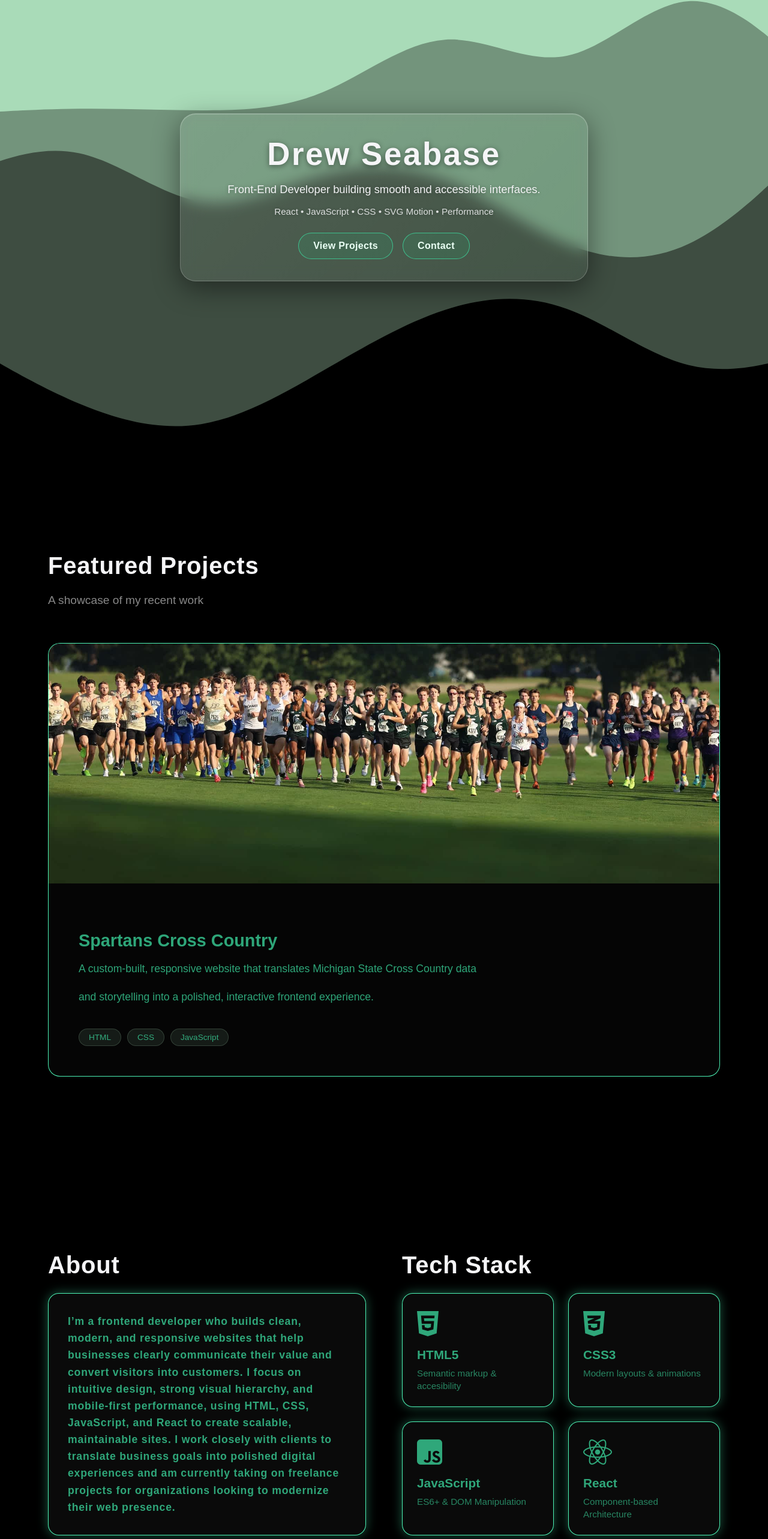
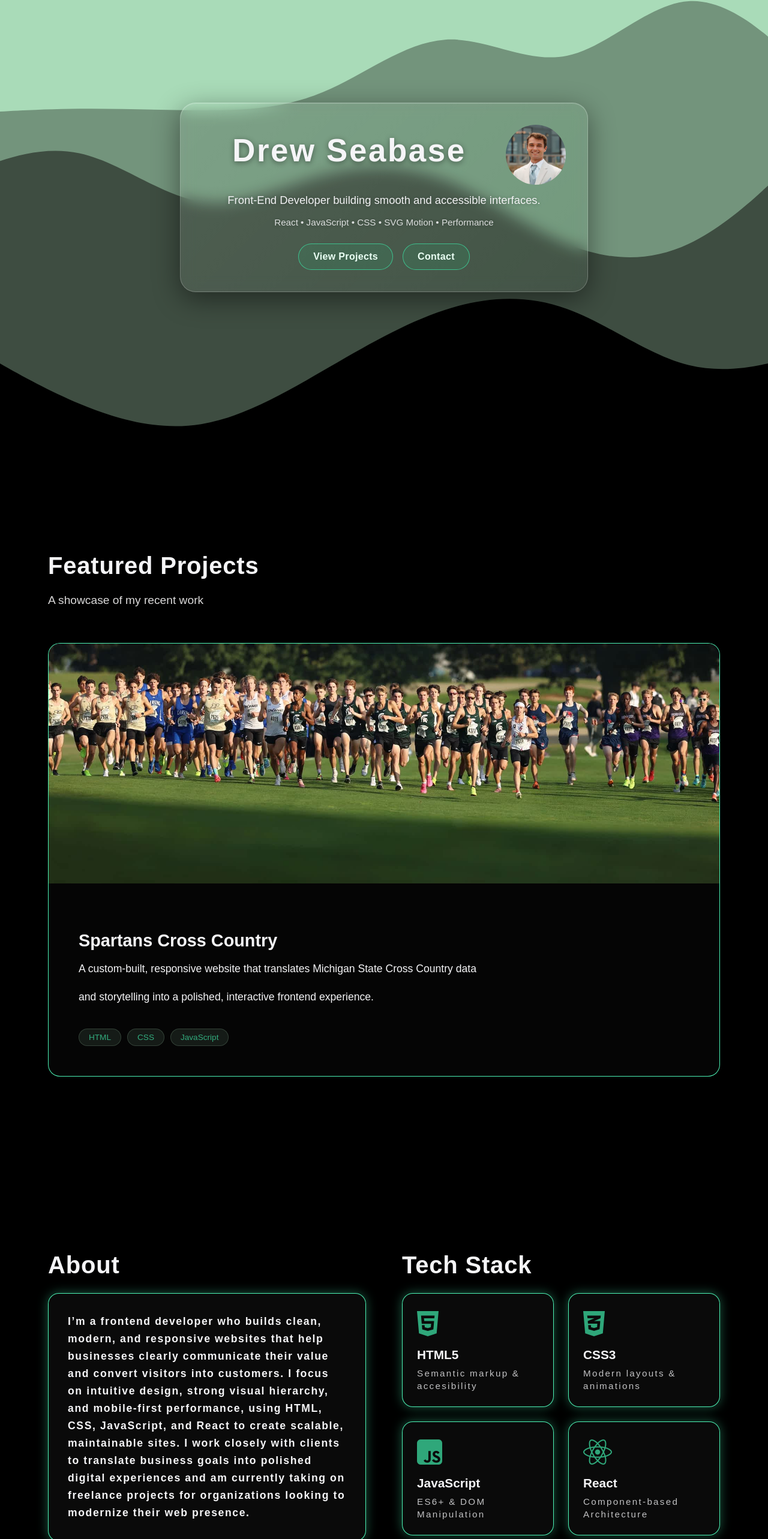
Before and after one commit to drewseabase/resume-portfolio, a React (Vite) app in the folder drew-portfolio/: page / in a window 1280 px wide. Shown: the part 71-2637 px from the top of the page at 60% size. Built offline with nearby package versions, Linux system fonts and the light colour scheme; a web font is replaced by a local one.

Commit message:
alright i think im good

```diff
--- a/drew-portfolio/src/components/Hero.jsx
+++ b/drew-portfolio/src/components/Hero.jsx
@@ -1,4 +1,5 @@
 import {useEffect, useRef} from "react";
+import profilePicture from "../assets/me-hero-256.jpg";
 
 export default function Hero(){
     const waveContainerRef = useRef(null);
@@ -133,8 +134,12 @@ export default function Hero(){
                 <div className="hero-content">
                 {/* Glass Card */}
                     <div className="hero-card">
-                        <h1 className="hero-name">Drew Seabase</h1>
-
+                        <div className="hero-header">
+                            <h1 className="hero-name">Drew Seabase</h1>
+                            <div className="hero-avatar-wrap">
+                                <img src={profilePicture} alt="My Profile Picture" className="hero-avatar"></img>
+                            </div>
+                        </div>
                         <p className="hero-role">
                             Front-End Developer building smooth and accessible interfaces.
                         </p>
--- a/drew-portfolio/src/index.css
+++ b/drew-portfolio/src/index.css
@@ -53,7 +53,27 @@ body{
   justify-items: center;
   text-align: center;
 }
-
+.hero-header{
+  display: grid;
+  grid-template-columns: 1fr auto;
+  align-items: center;
+  gap: 16px;
+  width: 100%;
+  margin-bottom: 12px;
+}
+.hero-avatar-wrap{
+  width: 100px;
+  height: 100px;
+  border-radius: 999px;
+  overflow: hidden;
+  flex-shrink: 0;
+}
+.hero-avatar{
+  width: 100%;
+  height: 100%;
+  object-fit: cover;
+  display: block;
+}
 /* CTA Buttons */
 .cta-buttons{
   display: flex;
@@ -225,7 +245,7 @@ body{
 
 .section-subtitle{
   font-size: clamp(1rem, 3vw, 1.2rem);
-  color: #888;
+  color: rgb(218, 217, 217);
   margin-bottom: clamp(40px, 8vw, 60px);
   font-weight: 300;
 }
@@ -328,14 +348,12 @@ body{
   font-size: clamp(1.3rem, 4vw, 1.8rem);
   margin-bottom: clamp(10px, 2vw, 15px);
   font-weight: 600;
-  color: rgba(60, 220, 160, 0.75);
 }
 
 .project-card p{
   font-size: clamp(0.9rem, 2.5vw, 1.1rem);
   margin-bottom: clamp(15px, 3vw, 20px);
   line-height: 1.5;
-  color: rgba(60, 220, 160, 0.75);
 }
 
 .project-tags{
@@ -370,15 +388,15 @@ body{
   background: rgba(255,255,255,.04);
   border-color: rgba(80, 255, 190, 0.95);
   box-shadow: 0 0 18px rgba(80, 255, 190, 0.35);
-  line-height: 1.6;
-  letter-spacing: .05em;
+  line-height: 1.65;
+  letter-spacing: .1em;
+  font-size: 1rem;
 }
 
 .about-me p{
   margin: 0;
   font-weight: 800;
   font-size: clamp(0.95rem, 2.5vw, 1.1rem);
-  color: rgba(60, 220, 160, 0.75);
 }
 
 /* --- TECH STACK --- */
@@ -420,7 +438,6 @@ body{
 .tech-item h3{
   margin: 0 0 clamp(0.3rem, 1vw, 0.5rem);
   font-size: clamp(1.1rem, 3vw, 1.3rem);
-  color: rgba(60, 220, 160, 0.75);
 }
 
 .tech-item p{
@@ -428,7 +445,7 @@ body{
   opacity: .78;
   line-height: 1.4;
   font-size: clamp(0.85rem, 2vw, 0.95rem);
-  color: rgba(60, 220, 160, 0.75);
+  letter-spacing: .15em;
 }
 
 /* --- CONTACT SECTION --- */
@@ -478,11 +495,10 @@ body{
 .contact-item h4{
   font-size: clamp(1rem, 3vw, 1.1rem);
   margin-bottom: clamp(3px, 1vw, 5px);
-  color: rgba(60, 220, 160, 0.75);
 }
 
 .contact-item a{
-  color: rgba(60, 220, 160, 0.75);
+  color: inherit;
   text-decoration: none;
   transition: color 0.3s ease;
   font-size: clamp(0.85rem, 2.5vw, 0.95rem);
@@ -509,8 +525,8 @@ body{
   background: rgba(169,219,184,0.3);
   border: 1px solid rgba(169,219,184,0.1);
   border-radius: clamp(8px, 2vw, 10px);
-  color: #a9dbb8;
-  font-size: clamp(0.9rem, 2.5vw, 1rem);
+  color: inherit;
+  font-size: clamp(1.1rem, 2.5vw, 1rem);
   font-family: inherit;
   transition: all 0.3s ease;
   font-weight: 700;
@@ -635,7 +651,7 @@ body{
     height: clamp(180px, 50vw, 250px);
   }
 }
-
+@media(max-width: 900px){.hero-avatar-wrap{height: 80px; width: 80px;}}
 /* Mobile/Tablet - Remove card hover, enable link hover */
 @media (max-width: 768px) {
   /* Disable contact card hover effects */
```
Also changed, not shown: drew-portfolio/src/assets/me-hero-256.jpg (added).
